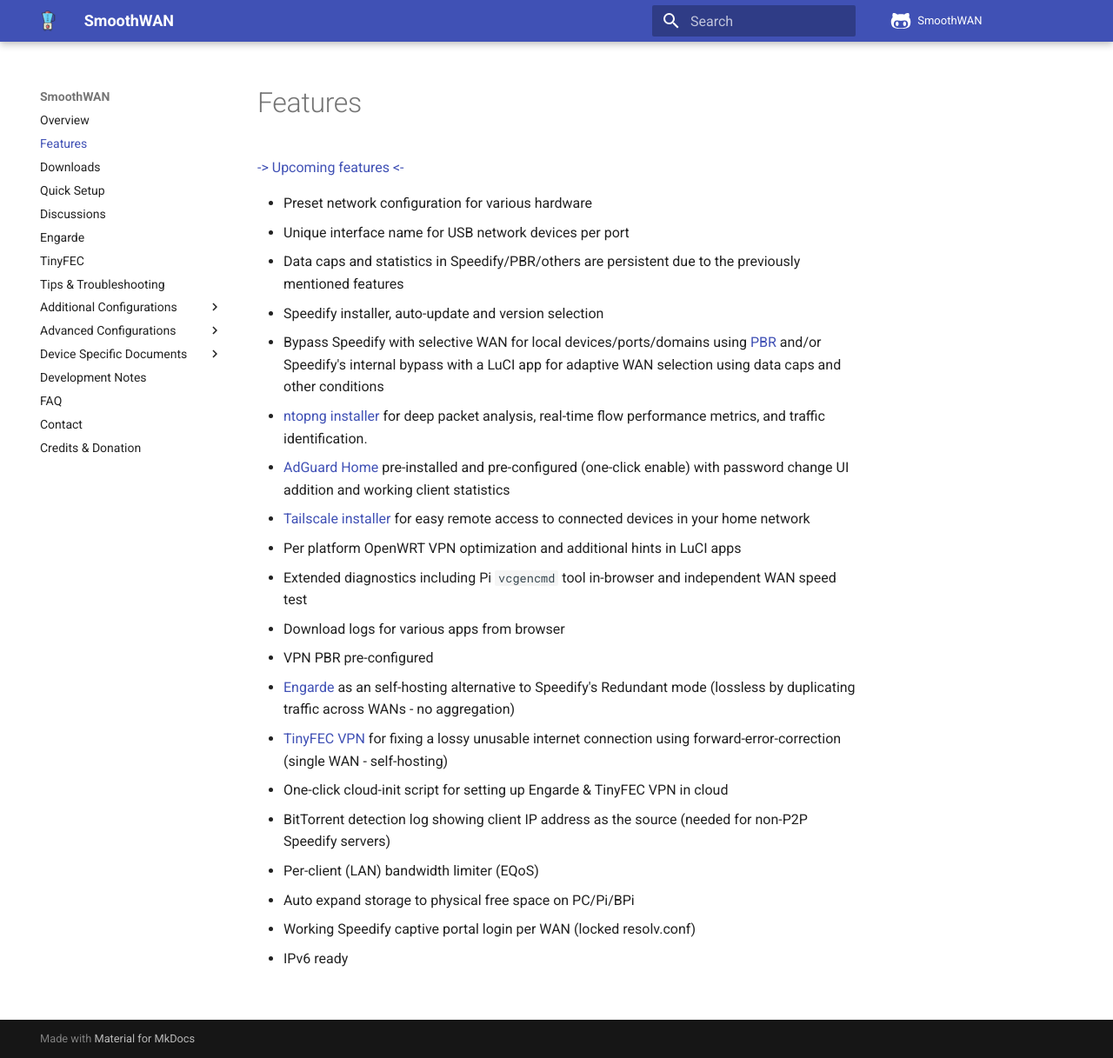
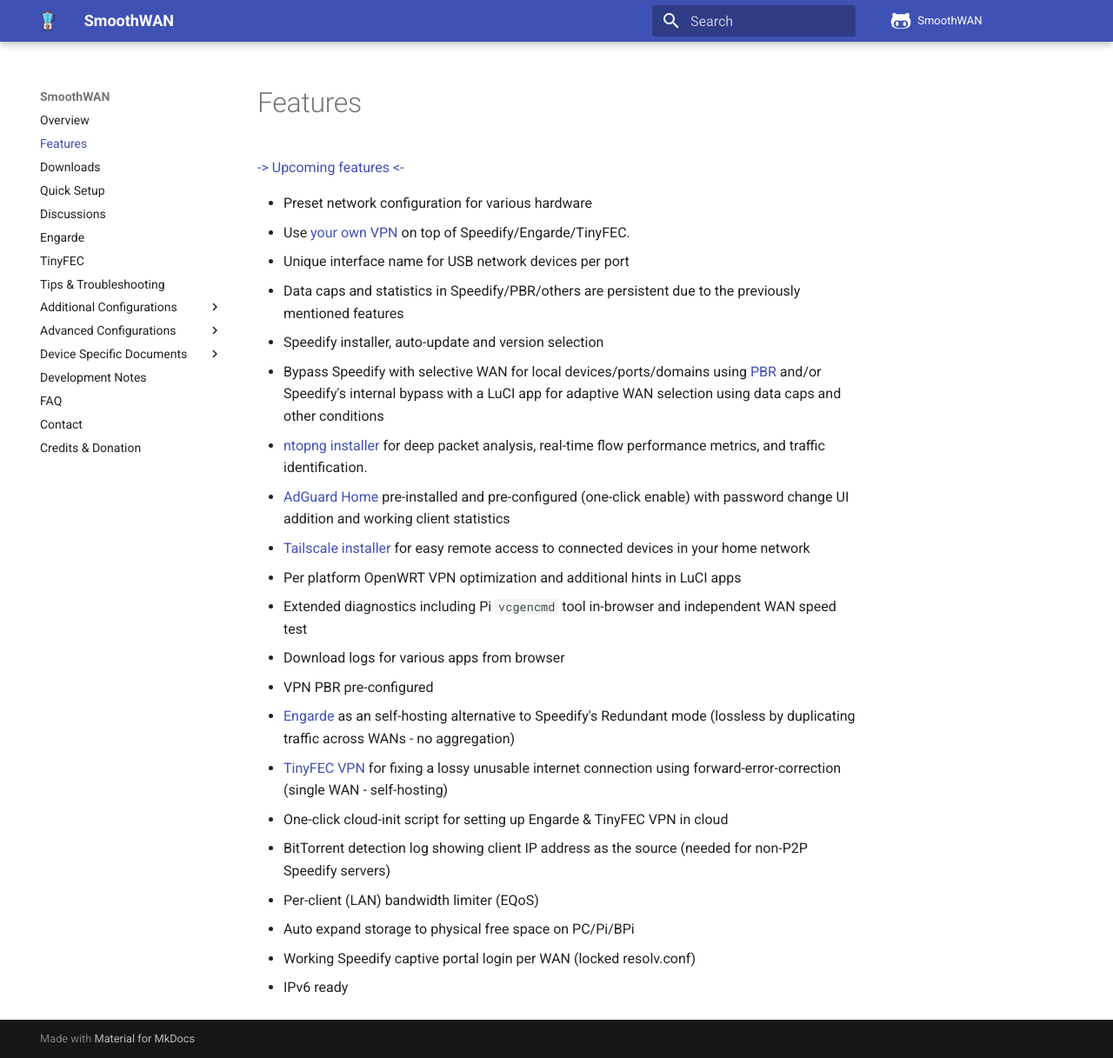
Before and after one commit to SmoothWAN/SmoothWAN-docs, an MkDocs documentation site: the page built from docs/features.md, in a window 1280 px wide and 1217 px high. Shown: the whole window at 87% size. Built offline with MkDocs 1.6.1 and Material for MkDocs 9.7.7, drawn with Linux system fonts in a browser that asks for light colours; comment, search, counter and statistics services are not loaded.

Commit message:
Update features.md

```diff
--- a/docs/features.md
+++ b/docs/features.md
@@ -1,6 +1,7 @@
 [-> Upcoming features <-](https://github.com/TalalMash/SmoothWAN/projects/1)
 
 - Preset network configuration for various hardware
+- Use [your own VPN](https://smoothwan.com/vpn/) on top of Speedify/Engarde/TinyFEC.
 - Unique interface name for USB network devices per port
 - Data caps and statistics in Speedify/PBR/others are persistent due to the previously mentioned features
 - Speedify installer, auto-update and version selection
```
